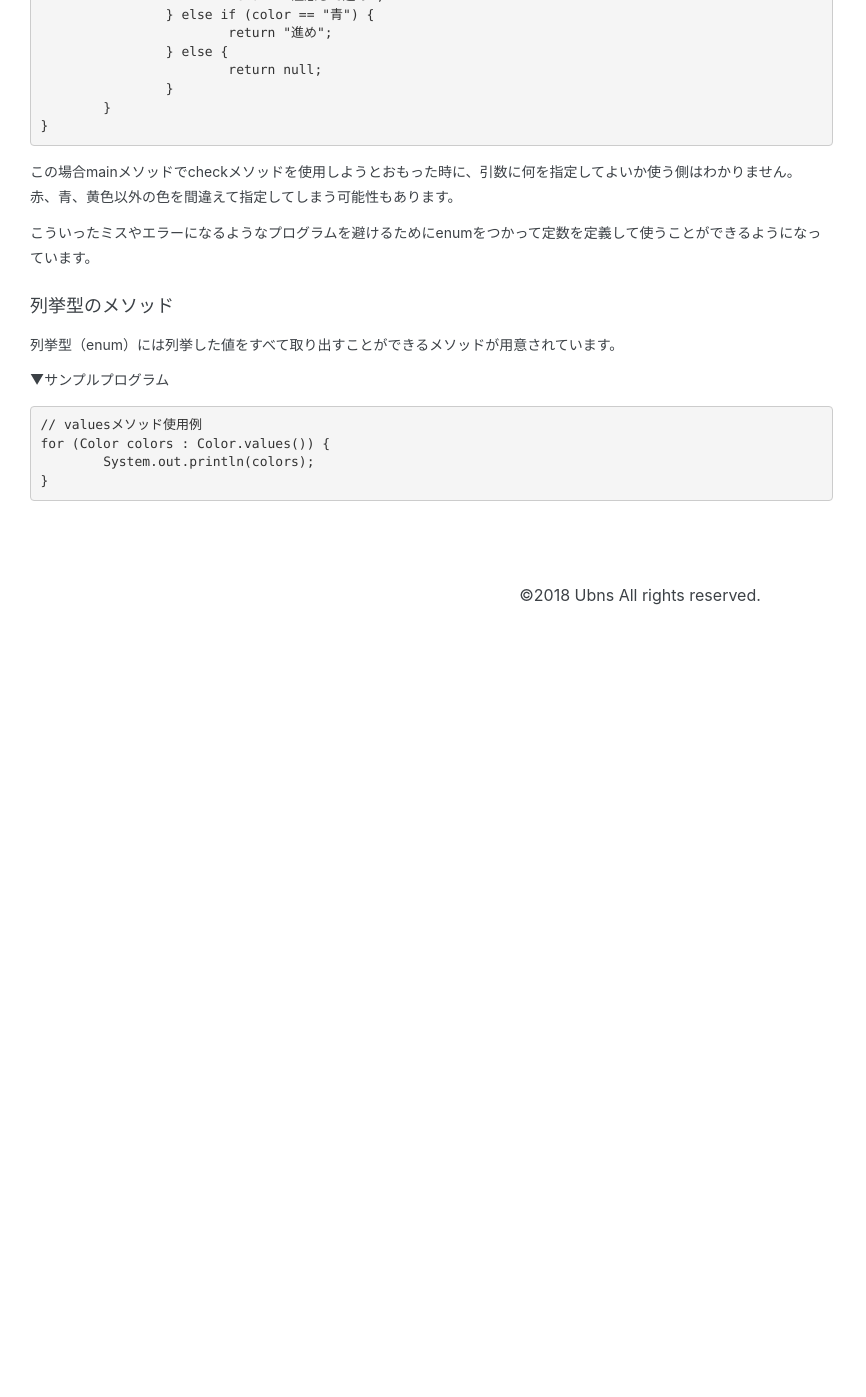
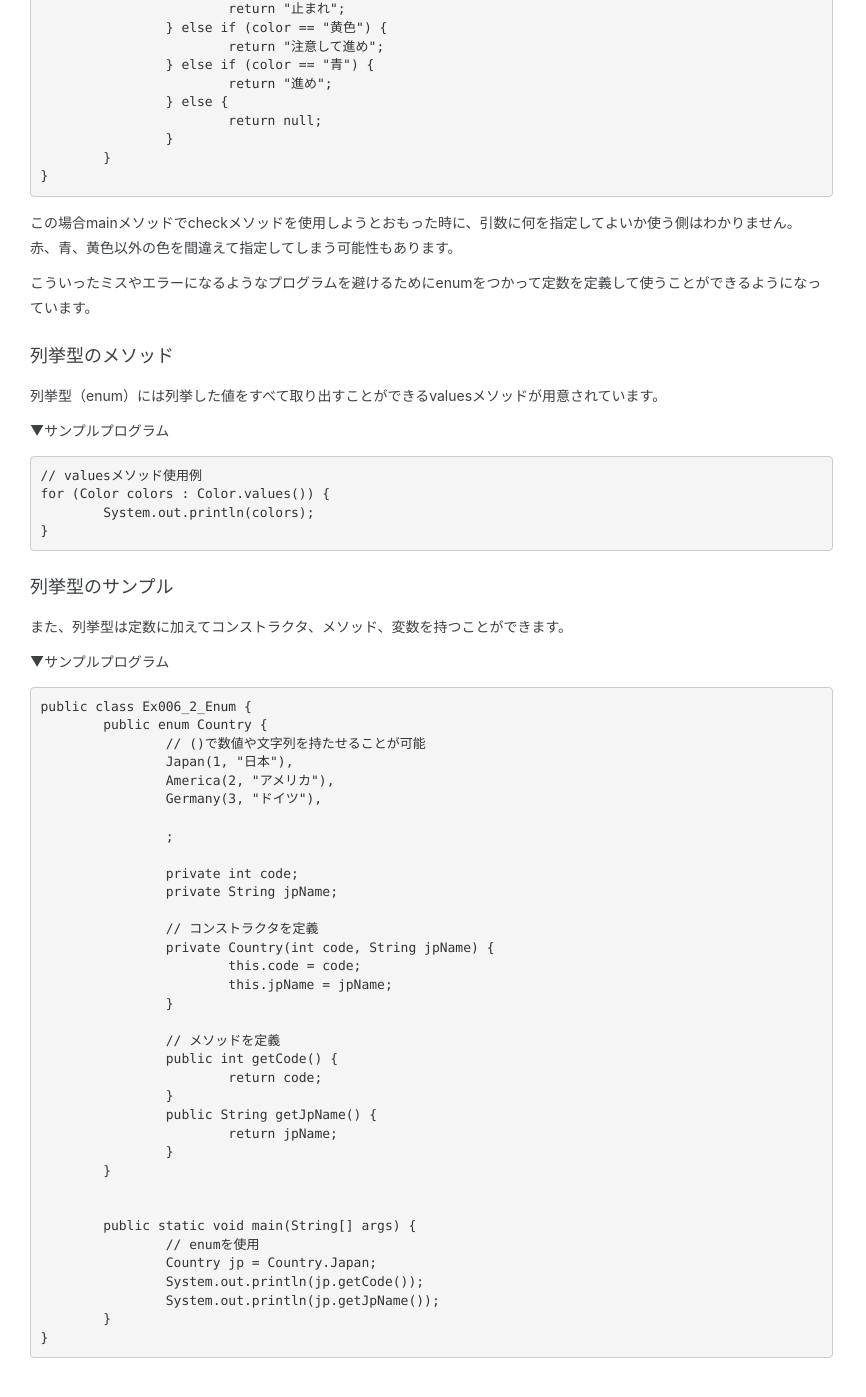
Before and after one commit to modulesjp/JavaTraining, a Jekyll site: the page built from docs/fundamentals/2.0.6.enum.md, in a window 1280 px wide and 1400 px high, scrolled down 1798 px. Shown: the top 1397 px of the window, without its empty margins (0-866 px from the left). Built offline with Jekyll 4.4.1, drawn with Linux system fonts in a browser that asks for light colours; nearby versions of some CDN libraries; our own code applies the rules of GitHub Pages for plain Markdown files; before the commit the page ends 2428 px from its top, so only the background shows below that; some of the changed text lies outside the part shown.

Commit message:
2018.04.03

````diff
--- a/docs/fundamentals/2.0.6.enum.md
+++ b/docs/fundamentals/2.0.6.enum.md
@@ -5,6 +5,8 @@
 * [列挙型とは](#sec1)
 * [列挙型のメリット](#sec2)
 * [列挙型を使用しない場合](#sec3)
+* [列挙型のメソッド](#sec4)
+* [列挙型のサンプル](#sec5)
 
 ### <a name="sec1"></a>列挙型とは
 列挙型とは、複数の定数をひとつにまとめておくことができる型のことをいいます。
@@ -69,7 +71,7 @@
 ためしにenumを使わなかった場合のプログラムを見てみましょう。
 
 ```java
-public class Ex006-1_Enum {
+public class Ex006_1_Enum {
 	public static void main(String[] args) {
 		String result = check("赤");
 		System.out.println(result);
@@ -96,7 +98,7 @@
 
 
 ### <a name="sec4"></a>列挙型のメソッド
-列挙型（enum）には列挙した値をすべて取り出すことができるメソッドが用意されています。
+列挙型（enum）には列挙した値をすべて取り出すことができるvaluesメソッドが用意されています。
 
 ▼サンプルプログラム
 
@@ -106,3 +108,46 @@
 	System.out.println(colors);
 }
 ```
+
+### <a name="sec5"></a>列挙型のサンプル
+また、列挙型は定数に加えてコンストラクタ、メソッド、変数を持つことができます。
+
+▼サンプルプログラム
+
+```java
+public class Ex006_2_Enum {
+	public enum Country {
+		// ()で数値や文字列を持たせることが可能
+		Japan(1, "日本"),
+		America(2, "アメリカ"),
+		Germany(3, "ドイツ"),
+
+		;
+
+		private int code;
+		private String jpName;
+
+		// コンストラクタを定義
+		private Country(int code, String jpName) {
+			this.code = code;
+			this.jpName = jpName;
+		}
+
+		// メソッドを定義
+		public int getCode() {
+			return code;
+		}
+		public String getJpName() {
+			return jpName;
+		}
+	}
+
+
+	public static void main(String[] args) {
+		// enumを使用
+		Country jp = Country.Japan;
+		System.out.println(jp.getCode());
+		System.out.println(jp.getJpName());
+	}
+}
+```
````
Also changed, not shown: 1 other file.
